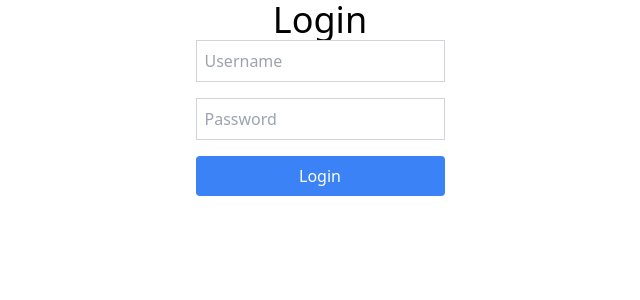
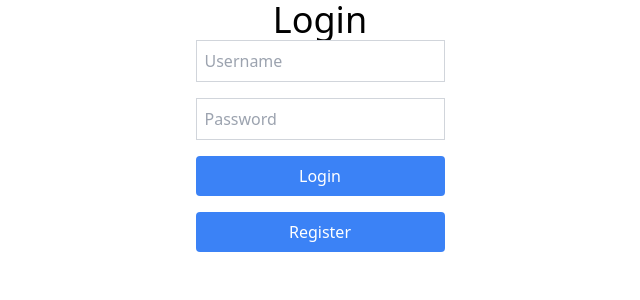
Before and after one commit to TradeTrack0001/frontend, a React (Vite) app: page / in a window 1280 px wide. Shown: the top 300 px of the page, without its empty margins (320-960 px from the left). Built offline with nearby package versions, Linux system fonts and the light colour scheme.

Commit message:
addition of register button and state
Added the register button, and based on user state, the user will be able to register or login. Functionality only changes state right now, will need to add in final functionality later

```diff
--- a/src/App.tsx
+++ b/src/App.tsx
@@ -1,11 +1,23 @@
 import "./App.css";
+import { useState } from "react";
 
 function App() {
+  const [login , setLogin] = useState(true);
+
+  const handleRegisterButton = () => {
+    setLogin(false);
+  }
+  const handleLoginButton = () => {
+    setLogin(true);
+  }
   return (
     <div className="min-h-screen">
       <h1 className="flex justify-center items-center text-4xl">
-        Login
+        {login ? "Login" : "Register"}
       </h1>
+
+    <div className="min-h-screen">
+
       <div className="flex justify-center items-center">
         <form className="flex flex-col space-y-4">
           <input
@@ -20,11 +32,19 @@ function App() {
           />
           <button
             type="submit"
+            onClick={handleLoginButton}
             className="bg-blue-500 text-white p-2 rounded"
           >
             Login
           </button>
+          <button
+            type = 'button'
+            onClick={handleRegisterButton}
+            className ="bg-blue-500 text-white p-2 rounded">
+            Register
+          </button>
         </form>
+    </div>
     </div>
     </div>
   );
```
